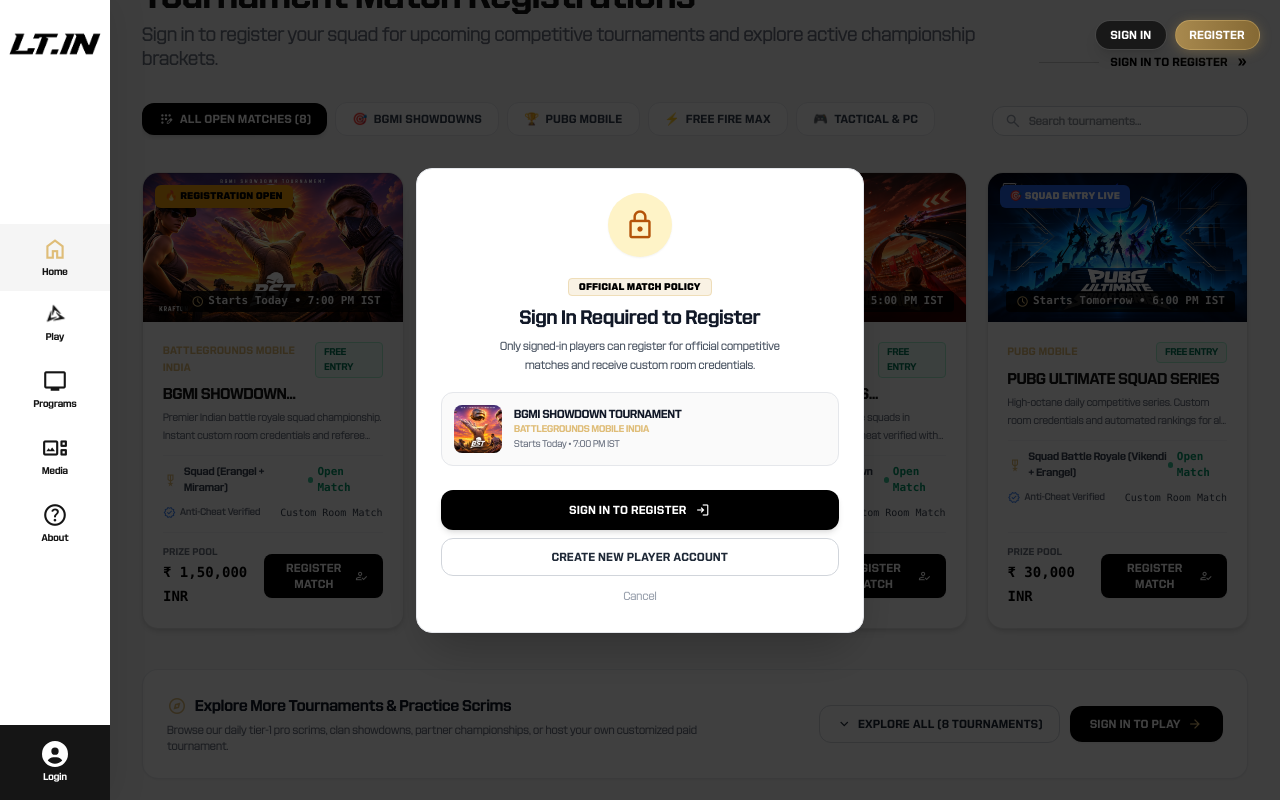
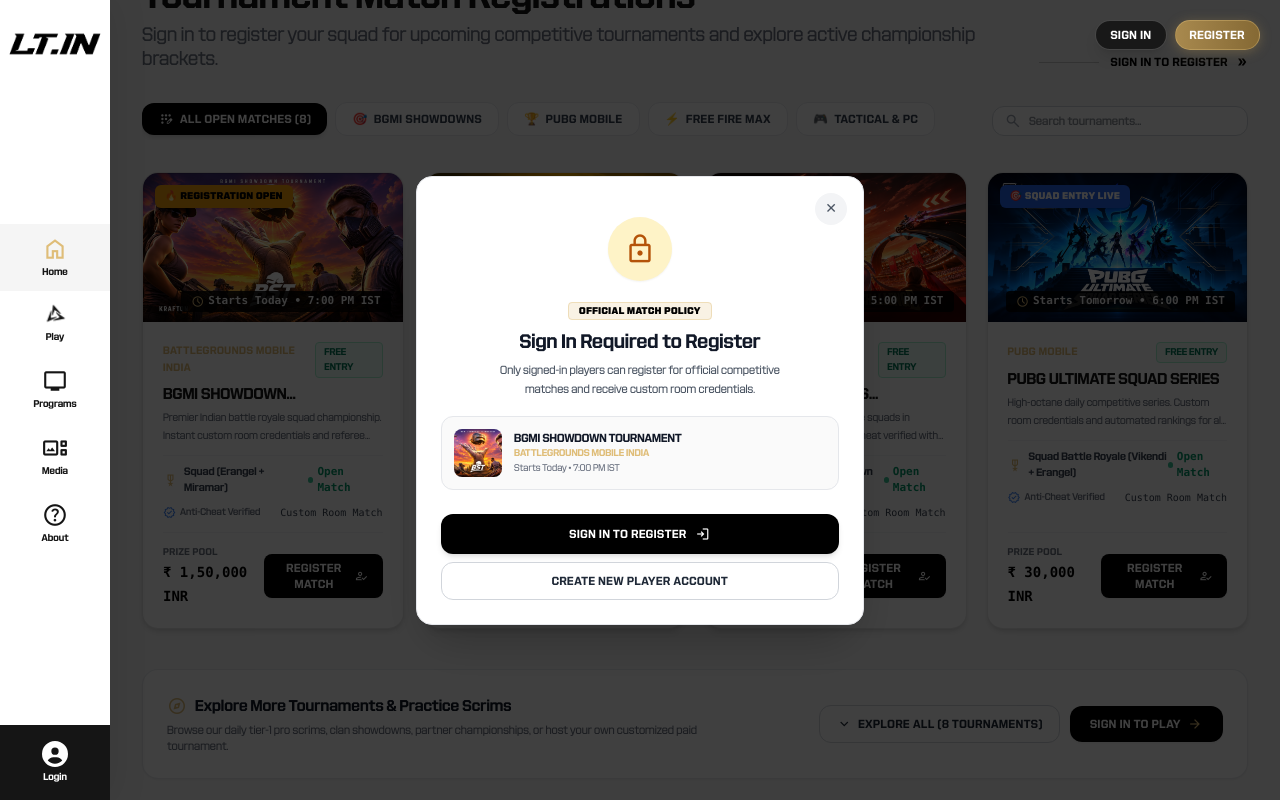
Before and after one commit to jeevaveera2001-wq/LI-FE, a React (Vite) app: page / in a window 1280 px wide. Both pictures are taken after a click on the element 272 px from the left and 1946 px from the top of the page. Shown: the part 1546-2346 px from the top of the page. Built offline with nearby package versions, Linux system fonts and the light colour scheme; the HTML template or start-up script is replaced by a standard one; a web font is replaced by a local one.

Commit message:
fix(tournaments): remove Cancel button option from sign-in required modal

```diff
--- a/src/components/FeaturedTournamentsSection.jsx
+++ b/src/components/FeaturedTournamentsSection.jsx
@@ -645,8 +645,22 @@ export default function FeaturedTournamentsSection({ onNavigate, currentUser })
           MODAL 1: AUTH REQUIRED NOTICE (Only Sign-In Players)
           ======================================================== */}
       {showAuthModal && (
-        <div className="fixed inset-0 z-50 flex items-center justify-center p-4 bg-black/75 backdrop-blur-xs animate-fade-in">
-          <div className="bg-white rounded-2xl w-full max-w-md shadow-2xl border border-gray-200 overflow-hidden text-center p-6 space-y-4">
+        <div
+          onClick={() => setShowAuthModal(false)}
+          className="fixed inset-0 z-50 flex items-center justify-center p-4 bg-black/75 backdrop-blur-xs animate-fade-in"
+        >
+          <div
+            onClick={(e) => e.stopPropagation()}
+            className="relative bg-white rounded-2xl w-full max-w-md shadow-2xl border border-gray-200 overflow-hidden text-center p-6 space-y-4"
+          >
+            {/* Top-right close button */}
+            <button
+              onClick={() => setShowAuthModal(false)}
+              className="absolute top-4 right-4 size-8 rounded-full bg-gray-100 hover:bg-gray-200 text-gray-600 flex items-center justify-center text-sm cursor-pointer transition-colors"
+            >
+              ✕
+            </button>
+
             <div className="size-16 rounded-full bg-amber-100 text-amber-700 flex items-center justify-center mx-auto text-3xl shadow-sm">
               <span className="material-symbols-outlined text-[32px]">lock</span>
             </div>
@@ -698,13 +712,6 @@ export default function FeaturedTournamentsSection({ onNavigate, currentUser })
                 className="w-full py-2.5 rounded-xl border border-gray-300 hover:bg-gray-50 text-gray-800 text-xs font-bold uppercase tracking-wider transition-colors cursor-pointer"
               >
                 Create New Player Account
-              </button>
-
-              <button
-                onClick={() => setShowAuthModal(false)}
-                className="w-full py-1 text-xs text-gray-400 hover:text-gray-600 cursor-pointer"
-              >
-                Cancel
               </button>
             </div>
           </div>
```
Also changed, not shown: 4 other files (tests, documents, lock files or other folders).
